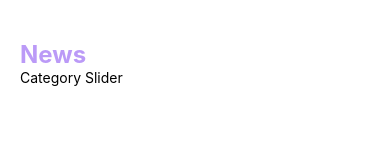
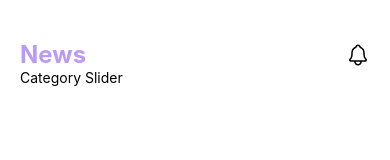
Before and after one commit to vqiu25/news-app, a React Native app: screen / in a window 390 px wide. Shown: the top 160 px of the page. Built offline with nearby package versions, Linux system fonts and the light colour scheme.

Commit message:
✨ complete header row

```diff
--- a/app/screens/Home.js
+++ b/app/screens/Home.js
@@ -2,11 +2,15 @@ import React from "react";
 import { Text, View, StyleSheet } from "react-native";
 import CategorySlider from "../components/home/CategorySlider";
 import Colour from "../shared/Colour";
+import Ionicons from "@expo/vector-icons/Ionicons";
 
 function Home() {
   return (
     <View>
-      <Text style={styles.appName}>News</Text>
+      <View style={styles.headerRow}>
+        <Text style={styles.appName}>News</Text>
+        <Ionicons name="notifications-outline" size={24} color="black" />
+      </View>
       <CategorySlider />
     </View>
   );
@@ -18,6 +22,12 @@ const styles = StyleSheet.create({
     fontWeight: "bold",
     color: Colour.primary,
   },
+  headerRow: {
+    display: "flex",
+    flexDirection: "row",
+    justifyContent: "space-between",
+    alignItems: "center",
+  },
 });
 
 export default Home;
```
